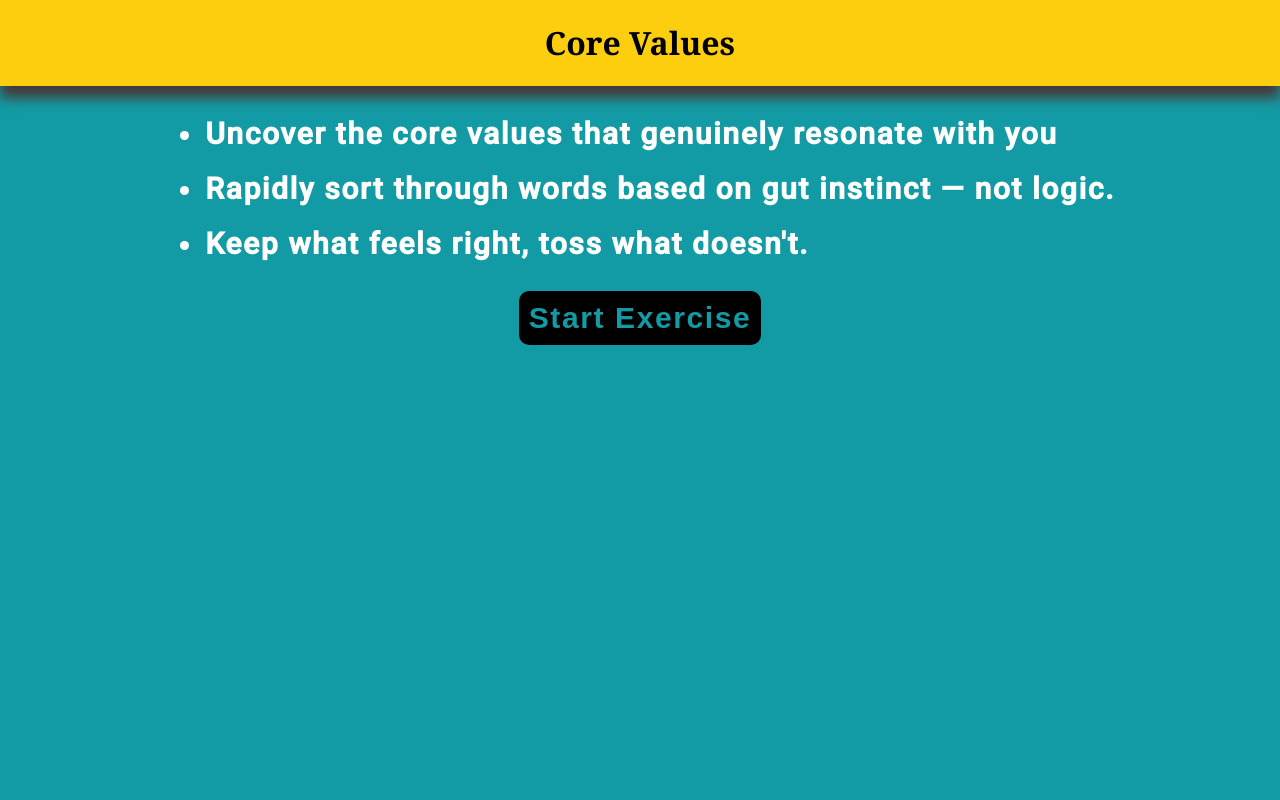
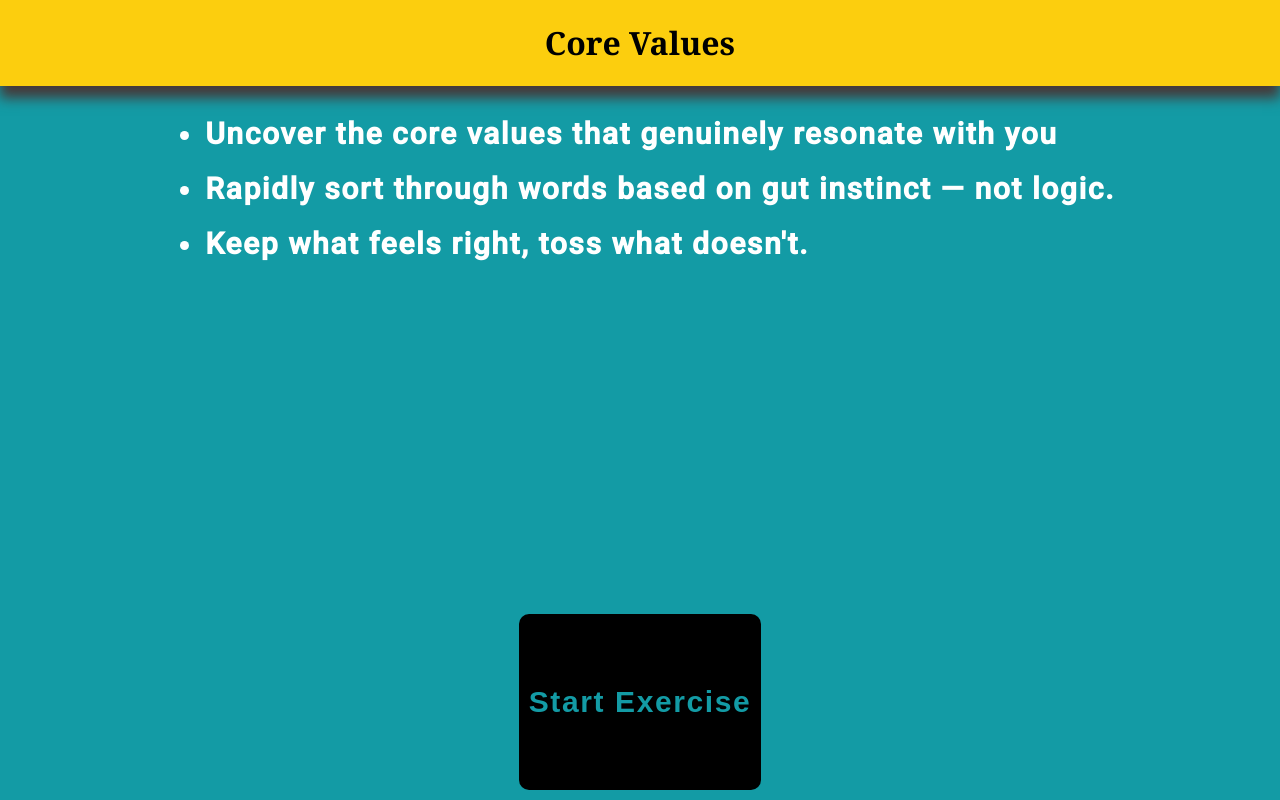
Before and after one commit to JonahThurston/core-values, an Angular app: page / in a window 1280 px wide. Built offline with nearby package versions, Linux system fonts and the light colour scheme.

Commit message:
fix home styling

```diff
--- a/src/app/home/home.component.css
+++ b/src/app/home/home.component.css
@@ -1,4 +1,6 @@
 .explanation-text{
+  flex: 3;
+
   color: white;
   margin-inline: 10px;
 
@@ -12,6 +14,8 @@
 }
 
 .start-button{
+  flex: 1;
+
   margin-bottom: 10px;
 
   font-weight: 700;
--- a/src/styles.css
+++ b/src/styles.css
@@ -22,6 +22,11 @@ body {
 }
 
 app-root{
+  height: inherit;
+}
+
+app-home{
+  display: block;
   height: inherit;
 }
 
```
